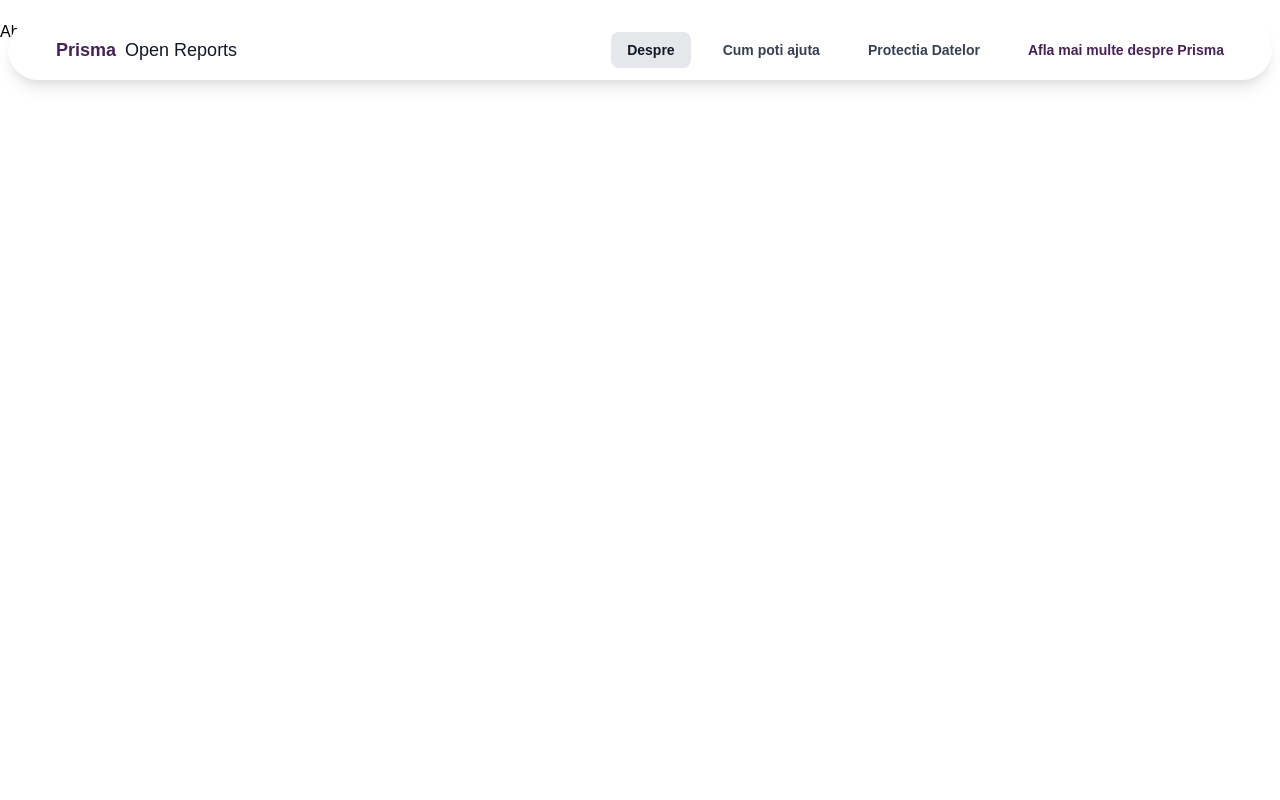
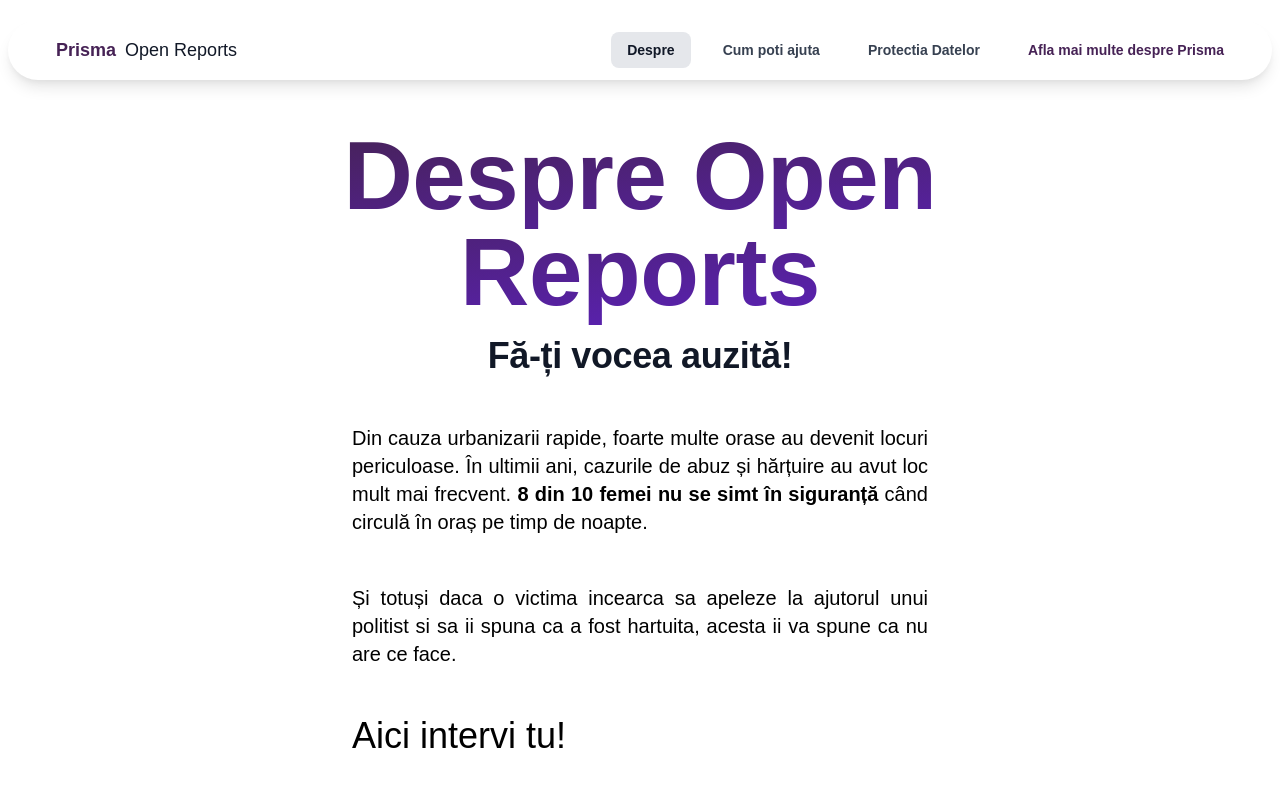
Before and after one commit to prisma-ro/prisma-open-reports, a Svelte app: page / in a window 1280 px wide. Both pictures are taken after a click on the button "Despre". Shown: the top 800 px of the page. Built offline with nearby package versions, Linux system fonts and the light colour scheme.

Commit message:
feat: About & Data Protection

```diff
--- a/src/components/navbar.svelte
+++ b/src/components/navbar.svelte
@@ -17,6 +17,7 @@
       <button
         on:click={() => {
           changePage("map");
+          showMenu = false;
         }}
         class="text-lg text-gray-900 rounded-lg focus:outline-none focus:shadow-outline"
       >
@@ -52,6 +53,7 @@
       <button
         on:click={() => {
           changePage("about");
+          showMenu = false;
         }}
         class="px-4 py-2 mt-2 text-sm text-left font-semibold bg-transparent rounded-lg md:mt-0 md:ml-4 hover:text-gray-900 focus:text-gray-900 hover:bg-gray-200 focus:bg-gray-200 focus:outline-none focus:shadow-outline"
       >
@@ -60,6 +62,7 @@
       <button
         on:click={() => {
           changePage("howToHelp");
+          showMenu = false;
         }}
         class="px-4 py-2 mt-2 text-sm text-left font-semibold bg-transparent rounded-lg md:mt-0 md:ml-4 hover:text-gray-900 focus:text-gray-900 hover:bg-gray-200 focus:bg-gray-200 focus:outline-none focus:shadow-outline"
       >
@@ -68,6 +71,7 @@
       <button
         on:click={() => {
           changePage("dataProtection");
+          showMenu = false;
         }}
         class="px-4 py-2 mt-2 text-sm text-left font-semibold bg-transparent rounded-lg md:mt-0 md:ml-4 hover:text-gray-900 focus:text-gray-900 hover:bg-gray-200 focus:bg-gray-200 focus:outline-none focus:shadow-outline"
       >
--- a/src/screens/about.svelte
+++ b/src/screens/about.svelte
@@ -1,3 +1,50 @@
-<h1 class="mt-5">
-  About
-</h1>
+<section class="mt-32 mx-4 md:mx-64">
+  <h1
+    class="font-extrabold leading-10 tracking-tight text-center text-gray-900 sm:leading-none"
+  >
+    <span
+      class="text-6xl font-bold text-transparent bg-clip-text bg-gradient-to-br from-prisma-purple-500 to-purple-800 md:text-6xl lg:text-8xl"
+    >
+      Despre Open Reports
+    </span>
+    <br />
+    <br />
+    <span class="text-2xl md:block md:text-3xl lg:text-4xl">
+      Fă-ți vocea auzită!
+    </span>
+  </h1>
+
+  <p class="my-4 md:my-12 md:mx-24 text-justify md:text-xl">
+    Din cauza urbanizarii rapide, foarte multe orase au devenit locuri
+    periculoase. În ultimii ani, cazurile de abuz și hărțuire au avut loc mult
+    mai frecvent. <strong>8 din 10 femei nu se simt în siguranță</strong> când circulă
+    în oraș pe timp de noapte.
+  </p>
+
+  <p class="my-4 md:my-12 md:mx-24 text-justify md:text-xl">
+    Și totuși daca o victima incearca sa apeleze la ajutorul unui politist si sa
+    ii spuna ca a fost hartuita, acesta ii va spune ca nu are ce face.
+  </p>
+
+  <span
+    class="my-4 md:my-12 md:mx-24 text-3xl md:block md:text-3xl lg:text-4xl"
+  >
+    Aici intervi tu!
+  </span>
+
+  <p class="my-4 md:my-12 md:mx-24 md:text-xl">
+    Avem nevoie de ajutorul tău pentru a aduna informatii despre ce se întâmplă
+    cu adevărat pe stradă, deoarece autoritățile publice <i>
+      nu au access la astfel de date...
+    </i>
+  </p>
+
+  <p class="my-4 md:my-12 md:mx-24 text-justify text-gray-500 md:text-xl">
+    Datele colectate sunt supuse <a
+      href="docs/Acord-Prelucrarea-Datelor-Furnizate-pe-Platforma-Open-Reports.pdf"
+      class="text-gray-800"
+    >
+      Acordului de Prelucrare a Datelor Furnizate
+    </a>.
+  </p>
+</section>
--- a/src/screens/dataProtection.svelte
+++ b/src/screens/dataProtection.svelte
@@ -1,3 +1,64 @@
-<h1 class="mt-5">
-  Data Protection
-</h1>
+<section class="mt-32 mx-4 md:mx-64">
+  <h1
+    class="font-extrabold leading-10 tracking-tight text-center text-gray-900 sm:leading-none"
+  >
+    <span
+      class="text-6xl font-bold text-transparent bg-clip-text bg-gradient-to-br from-prisma-purple-500 to-purple-800 md:text-6xl lg:text-8xl"
+    >
+      Protejarea Datelor Tale
+    </span>
+    <br />
+    <br />
+    <span class="text-2xl md:block md:text-3xl lg:text-4xl">
+      Toate rapoartele furnizate sunt anonime.
+    </span>
+  </h1>
+
+  <p class="my-4 md:my-12 md:mx-24 text-justify md:text-xl">
+    La Prisma, protectia datelor tale e principala noastră prioritate.
+  </p>
+
+  <p class="my-4 md:my-12 md:mx-24 text-justify md:text-xl">
+    Vrem să știi că pe platforma Open Reports nu colectăm date cu caracter
+    personal, mai exact nu colectăm:
+  </p>
+  <ul class="mx-8 mb-4 list-disc md:my-12 md:mx-36 md:text-xl">
+    <li>
+      Nume (și din considerente legale te rugam si pe tine să nu incluzi nume de
+      persoane în descrierea raportului)
+    </li>
+    <li>
+      Adresa / Locatia ta (ne intereseaza locatia unde s-a întâmplat incidentul)
+    </li>
+    <li>Identificatori (Cookie-uri / Adrese IP)</li>
+  </ul>
+
+  <span
+    class="my-4 md:my-12 md:mx-24 text-3xl md:block md:text-3xl lg:text-4xl"
+  >
+    Mai multe detalii
+  </span>
+
+  <p class="my-4 md:my-12 md:mx-24 md:text-xl">
+    Pentru mai multe detalii te invitam sa citești
+    <br class="md:hidden" />
+    <br class="md:hidden" />
+    <a
+      href="https://www.prisma-safety.com/privacy"
+      target="_blank"
+      rel="noopener"
+      class="px-4 py-2 md:ml-2 text-sm text-left font-semibold bg-transparent rounded-lg text-prisma-purple-500 hover:text-prisma-purple-600 focus:text-prisma-purple-600 hover:bg-gray-200 focus:bg-gray-200 border-2 border-prisma-purple-500"
+    >
+      Politica noastră de confidențialitate
+    </a>
+  </p>
+
+  <p class="my-6 md:my-12 md:mx-24 text-justify text-gray-500 md:text-xl">
+    Datele colectate sunt supuse <a
+      href="docs/Acord-Prelucrarea-Datelor-Furnizate-pe-Platforma-Open-Reports.pdf"
+      class="text-gray-800"
+    >
+      Acordului de Prelucrare a Datelor Furnizate
+    </a>.
+  </p>
+</section>
```
Also changed, not shown: 2 other files (tests, documents, lock files or other folders).
